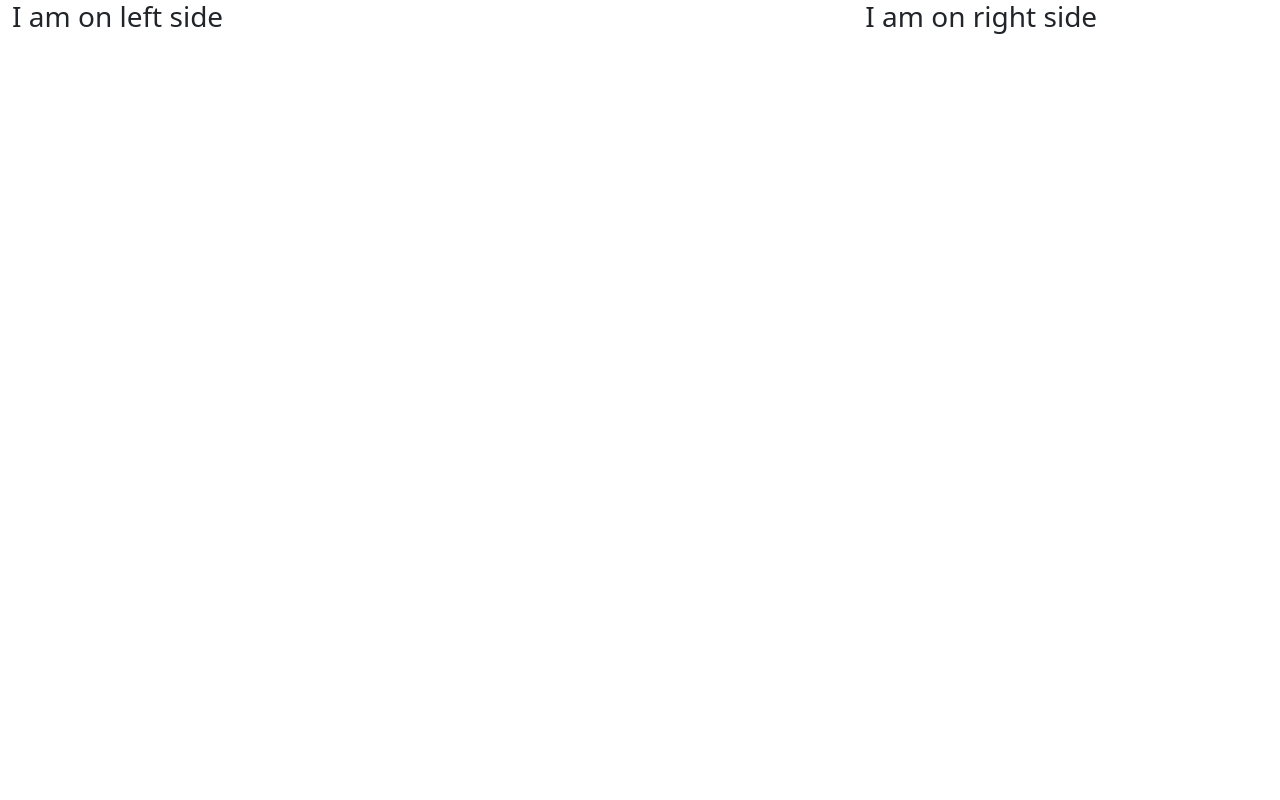
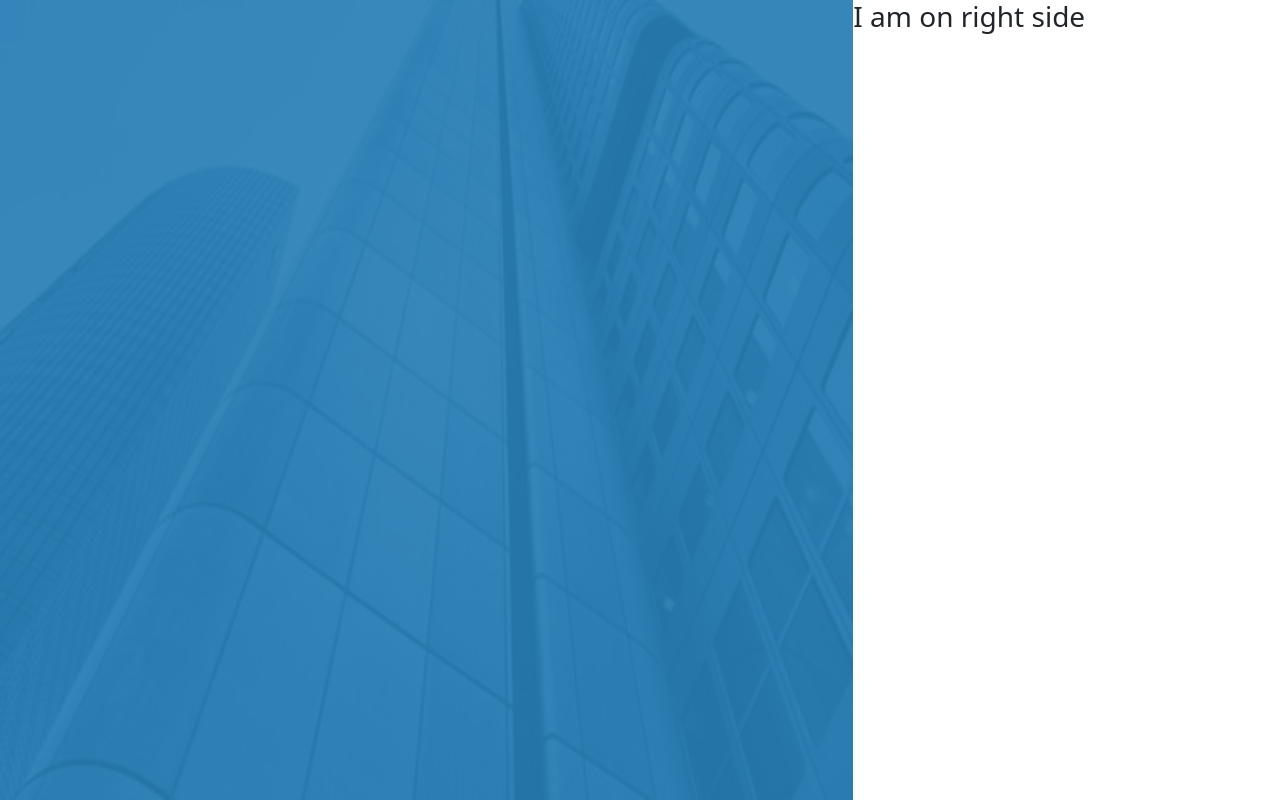
Before and after one commit to HasibGit/Form_Builder, an Angular app: page / in a window 1280 px wide. Built offline with nearby package versions, Linux system fonts and the light colour scheme.

Commit message:
login page css ongoing

```diff
--- a/src/app/app.component.css
+++ b/src/app/app.component.css
@@ -0,0 +1,12 @@
+.cover{
+    position: relative;
+}
+
+.overlay{
+    position: absolute;
+    top: 0;
+    width: 100%;
+    height: 100%;
+    background-color: rgba(41,128,185,0.9);
+    color: #fff;
+}
--- a/src/app/app.component.html
+++ b/src/app/app.component.html
@@ -1,9 +1,11 @@
 <div class="container-fluid">
-  <div class="row">
-    <div class="col-lg-8 col-md-8 d-lg-block d-md-block d-none">
-      <h3>I am on left side</h3>
+  <div class="row min-vh-100">
+    <div class="cover col-lg-8 col-md-8 d-lg-block d-md-block d-none p-0">
+      <img style="width: 100%; height: 100%;" src="../assets/images/cover_img.jpeg" alt="">
+      <div class="overlay">
+      </div>
     </div>
-    <div class="col-lg-4 col-md-4 col-12">
+    <div class="form col-lg-4 col-md-4 col-12 p-0">
       <h3>I am on right side</h3>
     </div>
   </div>
```
Also changed, not shown: src/assets/images/cover_img.jpeg (added).
